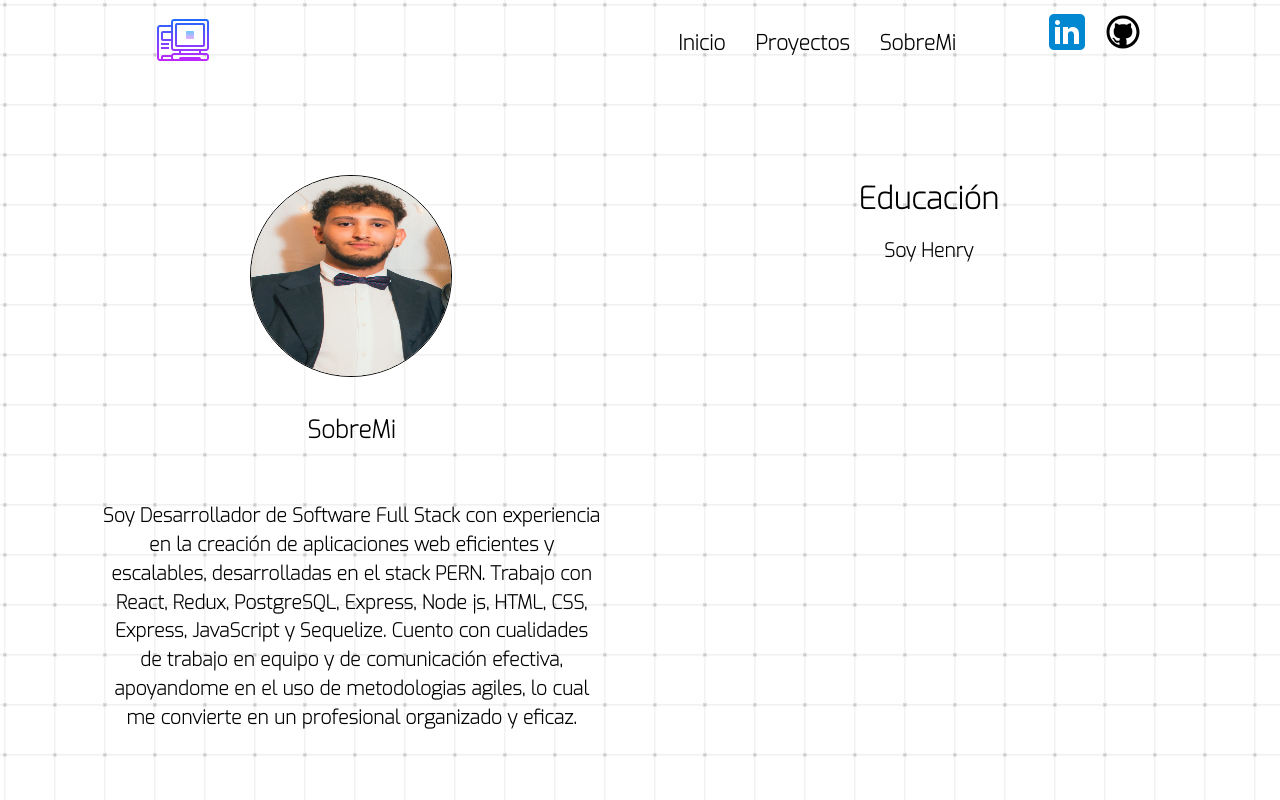
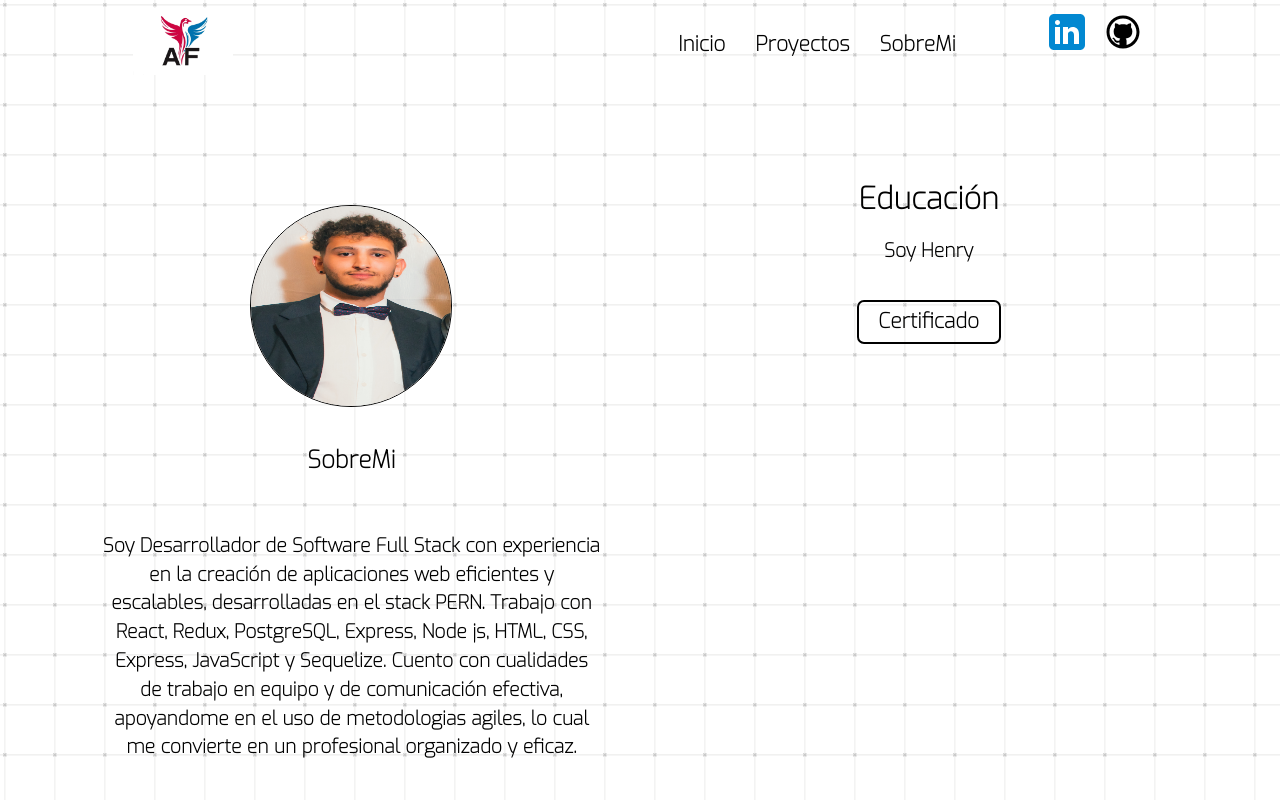
Before and after one commit to ferreiroariel1/portafolio, a React (Vite) app: page /SobreMi in a window 1280 px wide. Shown: the top 800 px of the page. Built offline with nearby package versions, Linux system fonts and the light colour scheme.

Commit message:
certificado subido

```diff
--- a/src/Inicio/Inicio.module.css
+++ b/src/Inicio/Inicio.module.css
@@ -90,5 +90,5 @@
 }
 
 .botones div a:hover {
-  background: linear-gradient(180deg, rgb(196, 159, 222), rgb(226, 212, 236));
+  background: linear-gradient(180deg, rgb(221, 221, 221), rgb(230, 230, 230));
 }
--- a/src/Menu/Menu.jsx
+++ b/src/Menu/Menu.jsx
@@ -3,13 +3,12 @@ import {Link} from 'react-router-dom'
 import style from '../Menu/Menu.module.css'
 import Linkedin from '../assets/Linkedin.svg'
 import github from '../assets/github.svg'
-import instagram from '../assets/instagram.svg'
-import Logo from '../assets/Logo.png';
+import LogoAriel from '../assets/LogoAriel.jpg';
 
 function Menu() {
   return (
     <header className={style.header}>
-      <span><img src={Logo} alt="Logo" className={style.logo} /></span>
+      <span><img width='100px' src={LogoAriel} alt="Logo" className={style.logo} /></span>
         <nav className={style.nav}>
           <Link to='/'>Inicio</Link>
           <Link to='/Proyectos'>Proyectos</Link>
--- a/src/Menu/Menu.module.css
+++ b/src/Menu/Menu.module.css
@@ -9,9 +9,9 @@
 
 }
 .header nav :hover {
-    background: linear-gradient(180deg,  rgb(196, 159, 222), rgb(226, 212, 236));
+    background: linear-gradient(180deg,  rgb(255, 255, 255), rgb(255, 255, 255));
     border-radius: 5px;
-    transform: translateY(-1px);
+    transform: translateY(-2px);
 
   }
 
--- a/src/SobreMi/SobreMi.jsx
+++ b/src/SobreMi/SobreMi.jsx
@@ -26,10 +26,11 @@ function SobreMi() {
         <div className={style.educacion}>
           <h2>Educación</h2>
           <h3>Soy Henry</h3>
+          <a href="https://certificates.soyhenry.com/new-cert?id=735c3a13528635da6369670878147d96970342f94def7716c729cd9a737576ce" target="_blank" rel="noopener noreferrer">Certificado</a>
         </div>
 
+          <div className={style.tecnologias}><h2>Tecnologias</h2></div>
           <div className={style.tecno}>
-            <h2>Tecnologias</h2>
             <img width='50px' src={html} alt="" />
             <img width='50px' src={css} alt="" />
             <img width='50px' src={javascript} alt="" />
--- a/src/SobreMi/SobreMi.module.css
+++ b/src/SobreMi/SobreMi.module.css
@@ -52,6 +52,25 @@
     text-align: center; /* Center the content within the education section */
   }
 
+  .sobreMi .educacion a{
+    width: 140px;
+    height: 40px;
+    text-decoration: none;
+    font-size: 1.3rem;
+    color:black;
+    border: 2px solid black;
+    border-radius: 7px;
+    display: flex;
+    justify-content: center;
+    align-items: center;
+    font-weight: 600
+
+  }
+
+  .sobreMi .educacion a:hover {
+    background: linear-gradient(180deg, rgb(221, 221, 221), rgb(230, 230, 230));
+  }
+
   .sobreMi .tecno {
     display: flex;
     gap: 10px; /* Add gap between technology icons */
```
Also changed, not shown: src/assets/Logo.png (deleted), src/assets/logoAriel.jpg (added).
